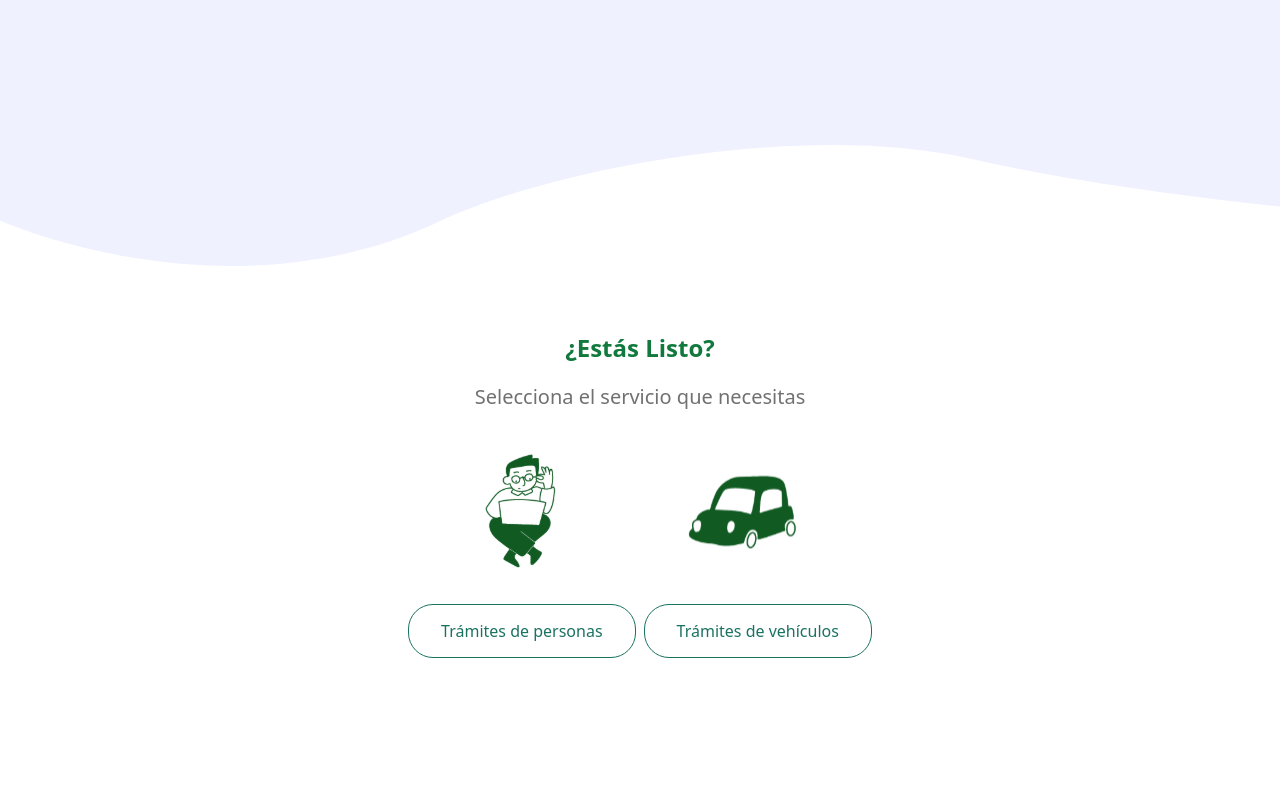
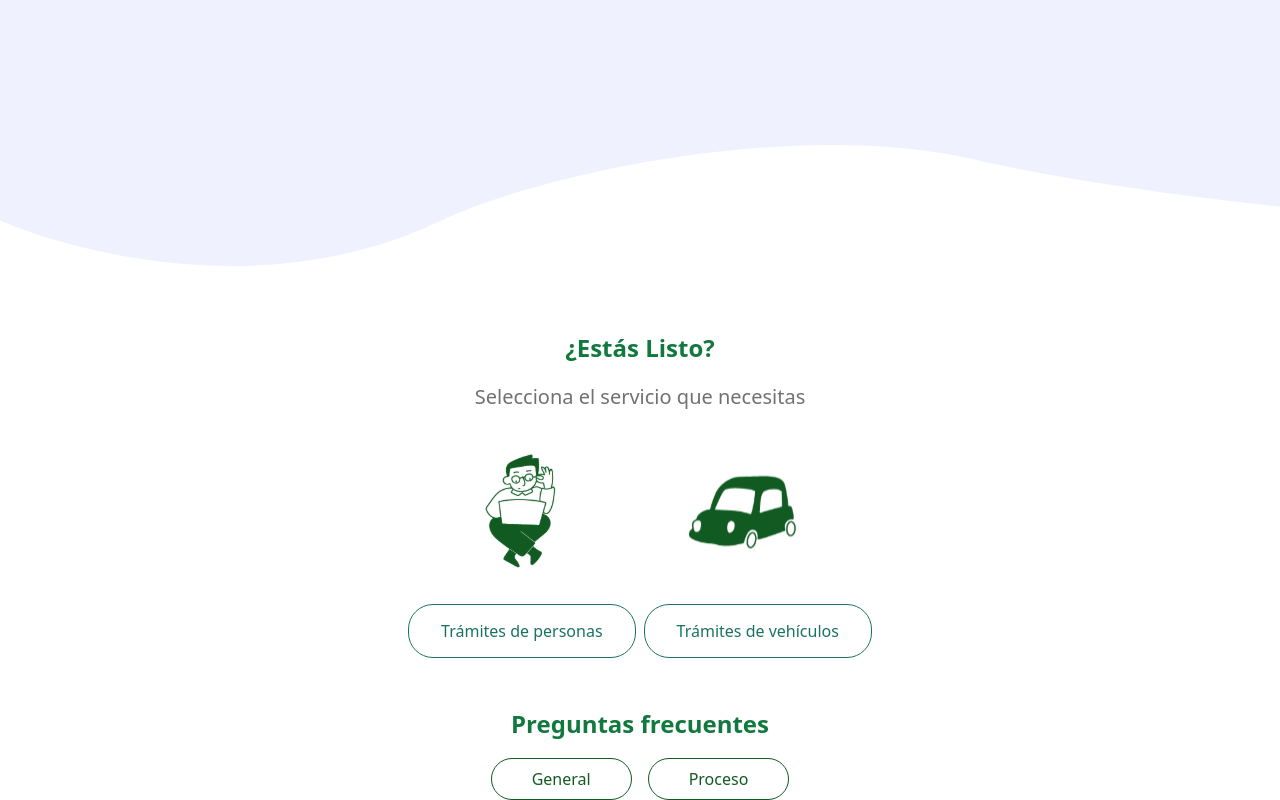
Before and after one commit to rafagarfield/LandingPageTuLicencia, a Next.js app: page / in a window 1280 px wide. Shown: the part 1858-2658 px from the top of the page. Before the commit the page ends 2524 px from the top, so only its background shows below. Built offline with nearby package versions, Linux system fonts and the light colour scheme.

Commit message:
add Question component for FAQ section and adjust spacing in Procedure and Features components

```diff
--- a/src/app/page.tsx
+++ b/src/app/page.tsx
@@ -4,6 +4,7 @@ import Hero from '@/components/Hero'
 import About from '@/components/About'
 import Features from '@/components/Features'
 import Procedure from '@/components/Procedure'
+import Question from '@/components/Question'
 function page() {
   return (
     <div>
@@ -13,6 +14,7 @@ function page() {
       <About />
       <Features />
       <Procedure />
+      <Question />
       </div>
     </div>
   )
--- a/src/components/Features.tsx
+++ b/src/components/Features.tsx
@@ -5,7 +5,7 @@ import SwiperSlider from "./SwiperSlider";
 const Features = () => {
   return (
 
-      <div className="relative flex justify-center items-center w-full lg:h-[1000px] h-[520px] bg-[url('/icon/purple.svg')] bg-cover bg-custom-position-mobile md:bg-custom-position-lg lg:bg-custom-position-lg  bg-no-repeat waveContainer waveContainerMobile ">
+      <div className="relative flex justify-center items-center w-full lg:h-[1000px] h-[520px] bg-[url('/icon/purple.svg')] bg-cover bg-custom-position-mobile md:bg-custom-position-lg lg:bg-custom-position-lg  bg-no-repeat waveContainer waveContainerMobile mb-16">
         <Image
           src="/icon/car.svg"
           alt="Purple Background"
--- a/src/components/Procedure.tsx
+++ b/src/components/Procedure.tsx
@@ -3,7 +3,7 @@ import React from 'react';
 
 function Procedure() {
   return (
-    <div className='mt-16'>
+    <div className='mb-10'>
       <div className='flex flex-col justify-center items-center gap-4 '>
         <h2 className='text-[#11793D] text-[24px] font-bold '  >¿Estás Listo?</h2>
         <p className='text-[#717171] text-[20px]'>Selecciona el servicio que necesitas</p>
--- /dev/null
+++ b/src/components/Question.tsx
@@ -0,0 +1,17 @@
+import React from 'react'
+
+function Question() {
+  return (
+    <div className='flex flex-col gap-4'>
+        <h2 className='text-[24px] font-bold text-[#11793D] text-center'>Preguntas frecuentes</h2>
+      <div className='flex flex-row justify-center items-center gap-4'>
+        <button className='px-10 py-2 text-[16px] font-medium rounded-[28px] text-[#115B23] border border-[#115B23]'>General</button>
+        <button className='px-10 py-2 text-[16px] font-medium rounded-[28px] text-[#115B23] border border-[#115B23]'>Proceso</button>
+        {/* <button className='px-10 py-2 text-[16px] font-medium rounded-[28px] text-[#115B23] border border-[#115B23]'>Tiempo</button>
+        <button className='px-10 py-2 text-[16px] font-medium rounded-[28px] text-[#115B23] border border-[#115B23]'>Costos</button> */}
+      </div>
+    </div>
+  )
+}
+
+export default Question
```
